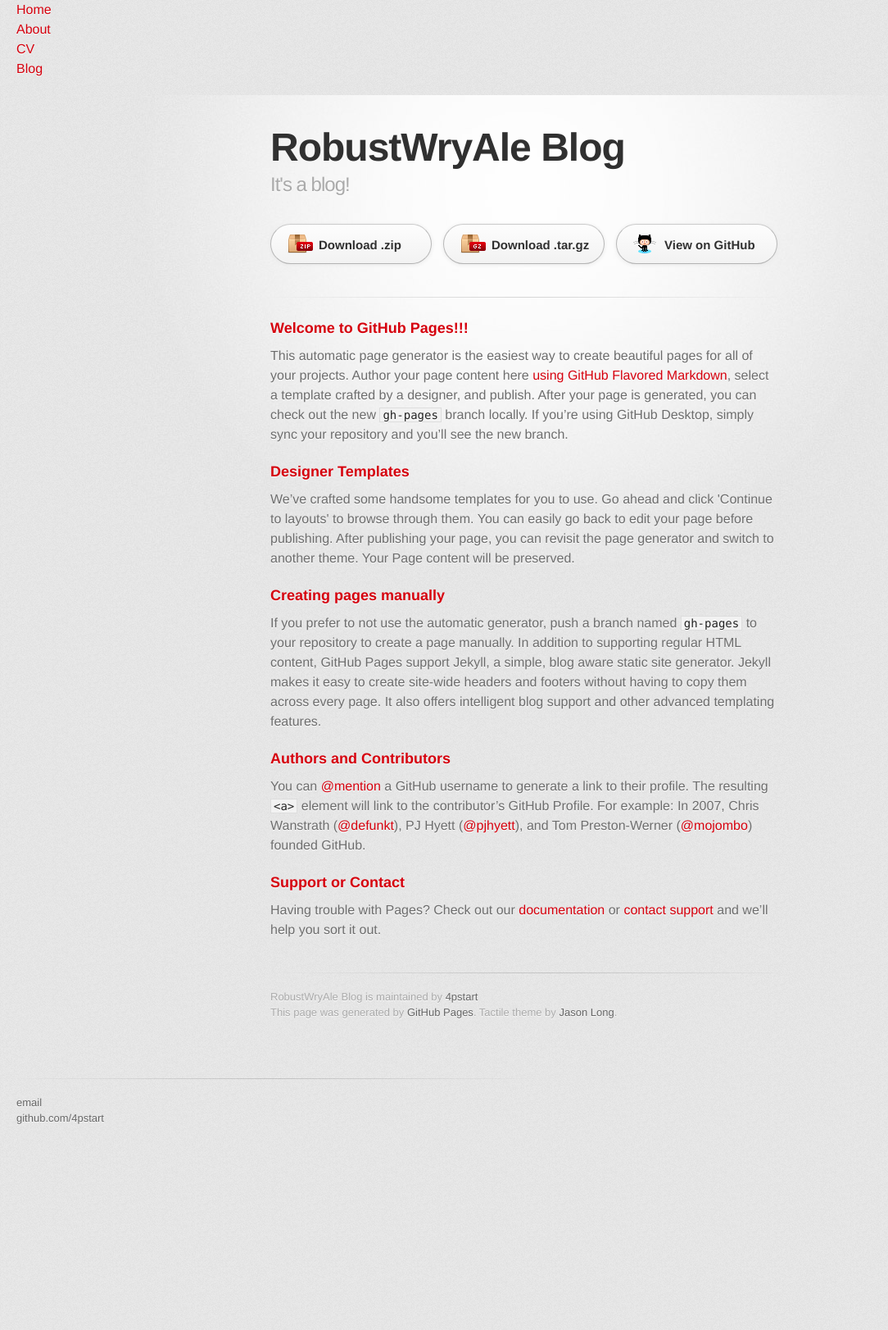
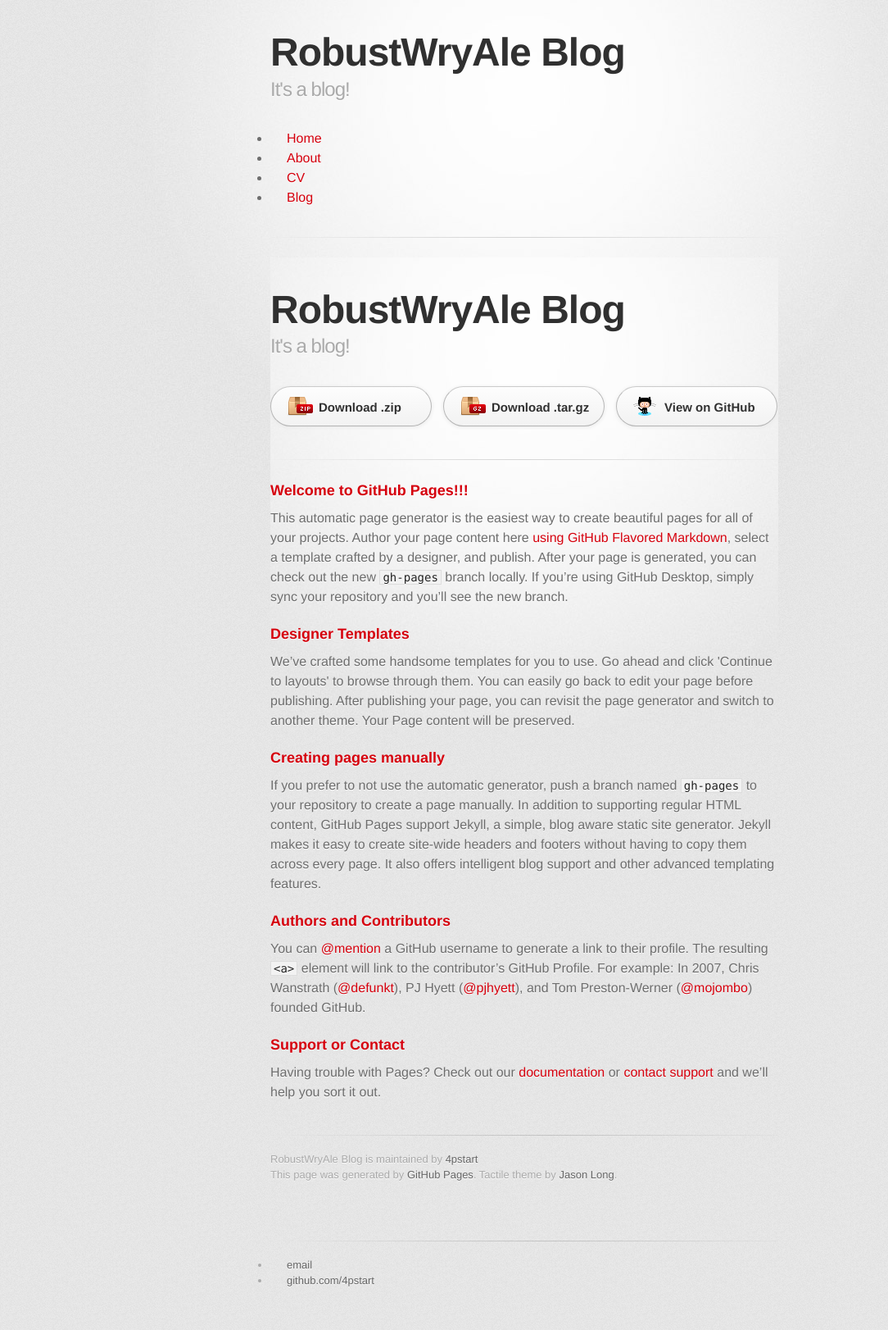
Before and after one commit to 4pstart/robustwryale, a Jekyll site: the page built from index.html, in a window 1280 px wide. Shown: the whole page at 82% size, without its empty margins (0-1084 px from the left). Built offline with Jekyll 4.4.1, drawn with Linux system fonts in a browser that asks for light colours; some web fonts are replaced; before the commit the page ends 1424 px from its top, so only the background shows below that.

Commit message:
Update default.html

```diff
--- a/_layouts/default.html
+++ b/_layouts/default.html
@@ -14,24 +14,36 @@
     	<title>RobustWryAle Blog by 4pstart</title>
 		</head>
 		<body>
-			<nav>
+    <div id="container">
+      <div class="inner">
+
+        <header>
+          <h1>RobustWryAle Blog</h1>
+          <h2>It&#39;s a blog!</h2>
+        </header>
+
+        <section id="nav" class="clearfix">
        		<ul>
         		<li><a href="/">Home</a></li>
 	        	<li><a href="/about">About</a></li>
 	       		<li><a href="/cv">CV</a></li>
 	       		<li><a href="/blog">Blog</a></li>
 	    		</ul>
-			</nav>
-			<div class="container">
+        </section>
 
+        <hr>
+
+        <section id="main_content">
 			  	{{ content }}
 
-			</div><!-- /.container -->
+			  </section><!-- /.container -->
 				<footer>
 	    			<ul>
 	    	   		<li><a href="mailto:robertsulway@gmail.com">email</a></li>
 	        		<li><a href="https://github.com/4pstart">github.com/4pstart</a></li>
 						</ul>
 				</footer>
+				</div>
+			</div>
 		</body>
 	</html>
```
Lines whose indentation alone changed are shown as unchanged.
